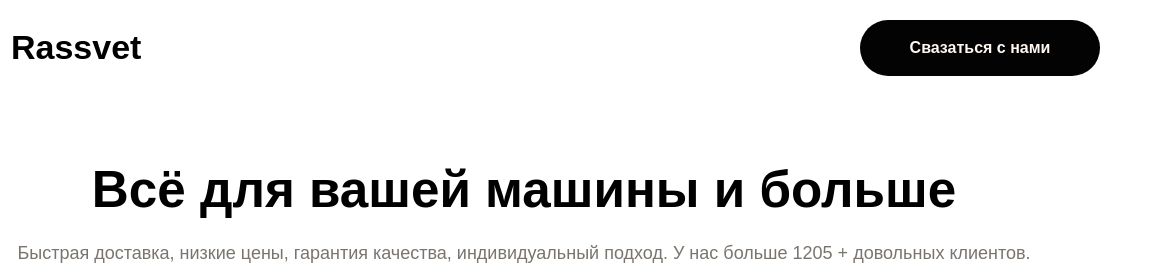
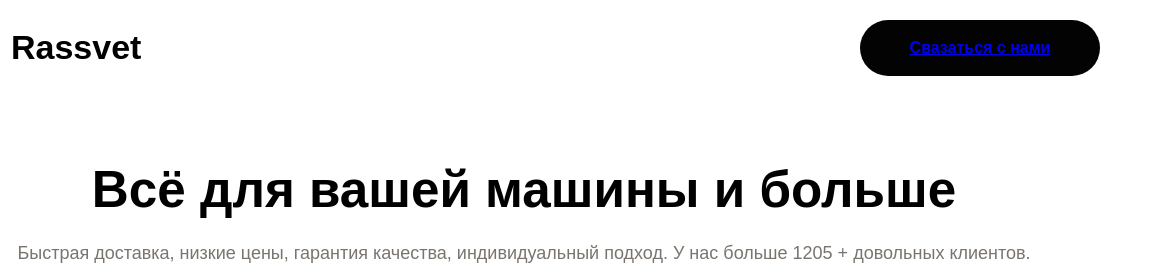
Before and after one commit to islom2202/rassvet-prototype, a plain HTML site: page index.html in a window 1280 px wide. Shown: the top 280 px of the page, 116-1280 px from the left. Drawn offline with nearby package versions, Linux system fonts and the light colour scheme.

Commit message:
second commit

```diff
--- a/index.html
+++ b/index.html
@@ -19,7 +19,7 @@
       <img src="./assets/icons/logo.svg" alt="logo" draggable="false">
       <h3>Rassvet</h3>
     </div>
-    <button class="consultation" hred="tel:989155768">Свазаться с нами</button>
+    <button class="consultation"><a href="tel:+992009094613">Свазаться с нами</a></button>
   </header>
   <main>
     <section class="design_solutions">
@@ -69,7 +69,7 @@
       <aside>
         <h2>Для нас качество товара и услуг имеет особую значимость</h2>
         <p>Ищете запчасти для своего автомобиля? Обратитесь к нам! Мы предлагаем большой выбор запчастей по самым выгодным ценам в городе. Наши специалисты помогут вам подобрать необходимые детали и оформят заказ в кратчайшие сроки.</p>
-        <button class="consultation" hred="tel:989155768">Свазаться с нами</button>
+        <button class="consultation"><a href="tel:+992009094613">Свазаться с нами</a></button>
       </aside>
     </section>
     <section class="my_work">
@@ -98,7 +98,7 @@
           <h2>Есть вопросы или хотите сделать заказ?</h2>
           <p>Мы всегда рады помочь! Свяжитесь с нами и наши специалисты с удовольствием ответят на все ваши вопросы и помогут подобрать необходимые автозапчасти.</p>
         </div>
-        <button class="consultation" hred="tel:989155768">Свазаться с нами</button>
+        <button class="consultation"><a href="tel:+992009094613">Свазаться с нами</a></button>
     </section>
   </main>
   <footer>
--- a/styles/_boilerplates.scss
+++ b/styles/_boilerplates.scss
@@ -50,6 +50,9 @@ button{
   background-color: $black;
   font-weight: 500;
   border-radius: 3rem;
+  a{
+    font-size: inherit;
+  }
   cursor: pointer;
     @include responsive($tablet){
     width: 24rem;
```
Also changed, not shown: css/styles.css, 1 other file.
